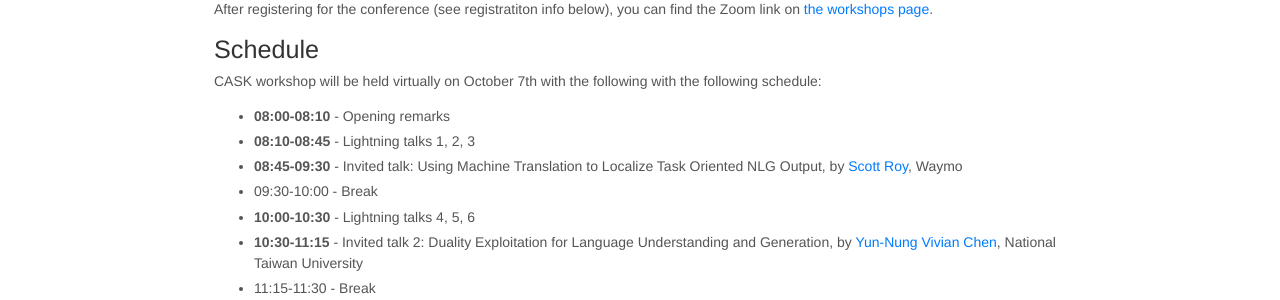
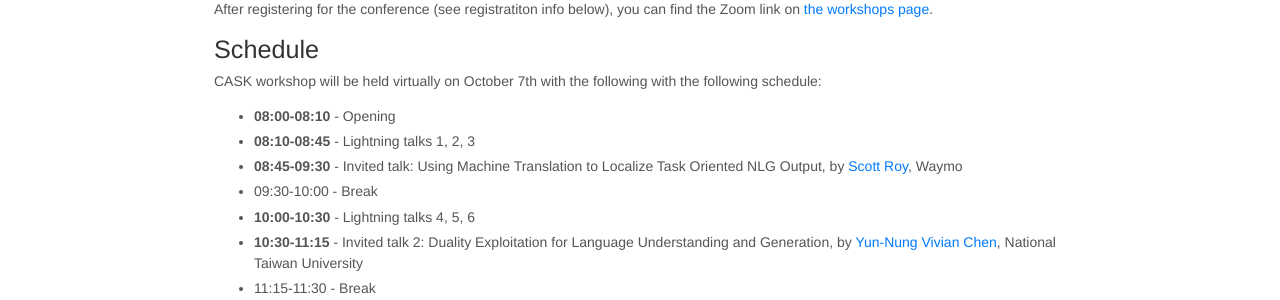
Before and after one commit to cask-workshop/cask-workshop.github.io, a Jekyll site: the page built from index.md, in a window 1280 px wide and 900 px high. Shown: the part 309-609 px from the top of the window. Built offline with Jekyll 4.4.1, drawn with Linux system fonts in a browser that asks for light colours; nearby versions of some CDN libraries.

Commit message:
Update index.md

```diff
--- a/index.md
+++ b/index.md
@@ -18,7 +18,7 @@ CASK workshop will be held virtually on October 7th with the following with the
 
 <div id="schedule">
     <ul>
-<li><b>08:00-08:10</b> - Opening remarks</li>
+<li><b>08:00-08:10</b> - Opening</li>
 <li><b>08:10-08:45</b> - Lightning talks 1, 2, 3</li>
 <li><b>08:45-09:30</b> - Invited talk: Using Machine Translation to Localize Task Oriented NLG Output, by <a href="https://www.linkedin.com/in/scottroy2">Scott Roy</a>, Waymo</li>
 <li>09:30-10:00 - Break</li>
```
